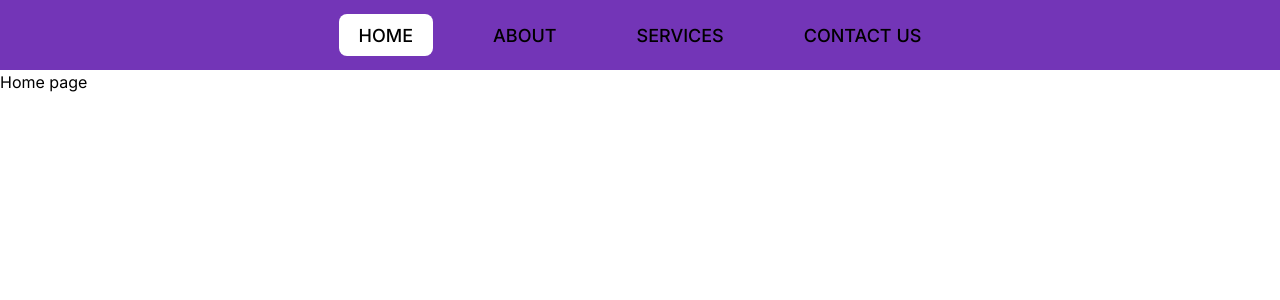
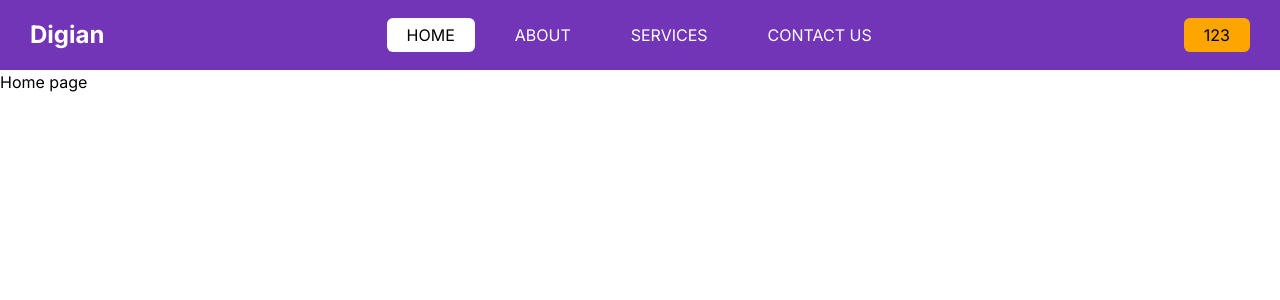
Before and after one commit to SvyatoyTapok/nextjs-dashboard, a Next.js app: page / in a window 1280 px wide. Shown: the top 300 px of the page. Built offline with nearby package versions, Linux system fonts and the light colour scheme; a web font is replaced by a local one.

Commit message:
almost right button, note to do: clear button

```diff
--- a/app/components/Button/HeaderButton.tsx
+++ b/app/components/Button/HeaderButton.tsx
@@ -2,47 +2,45 @@ import React from "react";
 import Link from "next/link";
 import { useState } from "react";
 
-type ButtonProps = {
+type Props = {
     bgColor?: string,
     textColor?: string,
     text: string,
     href: string,
-    onClick: () => void
+    onClick?: () => void
 }
 
-export default function HeaderButton({ bgColor, textColor, text, href, onClick }: ButtonProps) {
+export default function HeaderButton({ bgColor, textColor, text, href, onClick }: Props) {
 
     const [hover, setHover] = useState(false)
+    const handleMouseEnter = () => { setHover(true) }
+    const handleMouseLeave = () => { setHover(false) }
 
-    const handleMouseEnter = () => {
-        setHover(true)
-    }
-    const handleMouseLeave = () => {
-        setHover(false)
-    }
     return (
-        <>
-            <Link href={href}>
-                <div
+        <Link
+            onClick={() => onClick()}
+            href={href}
             onMouseEnter={handleMouseEnter}
             onMouseLeave={handleMouseLeave}
-                    onClick={() => onClick()}
             style={{
-                        backgroundColor: hover ? 'grey' : bgColor,
-                        height: 42,
-                        transition: "all 0.33s",
+                backgroundColor: hover ? 'white' : bgColor,
+                height: 34,
+                transition: "all 400ms ease",
                 alignContent: 'center',
-                        borderRadius: 8,
+                borderRadius: 6,
                 paddingLeft: 20,
                 paddingRight: 20,
-                        marginLeft: 20,
-                        marginRight: 20
+                marginLeft: 10,
+                marginRight: 10
             }}>
-                    <text style={{ color: textColor, fontSize: 18, fontWeight: 500 }}>
+            <text style={{
+                color: hover ? '' : textColor,
+                transition: "all 400ms ease",
+                fontSize: 16,
+                fontWeight: 400
+            }}>
                 {text}
             </text>
-                </div>
         </Link>
-        </>
     )
 }
--- a/app/components/Header/Header.tsx
+++ b/app/components/Header/Header.tsx
@@ -3,41 +3,61 @@
 import styles from './mystyle.module.css'
 import { useState } from 'react';
 import HeaderButton from '../Button/HeaderButton';
-
+import HeaderLogo from '../HeaderLogo/HeaderLogo';
 export default function Header() {
 
     const [activeButton, setActiveButton] = useState(1)
 
     return (
         <div className={styles.wrapper}>
-            <div className={styles.headerContainer}>
+            <div style={{
+                display: 'flex',
+                alignItems: 'center',
+                left: 0,
+                marginLeft: 30,
+            }}>
+                <HeaderLogo href={'/'} />
+            </div>
+            <div className={styles.headerItems}>
                 <HeaderButton
-                    textColor='black'
+                    textColor={activeButton === 1 ? 'black' : 'white'}
                     bgColor={activeButton === 1 ? 'white' : ''}
                     text='HOME'
                     href='/'
                     onClick={() => setActiveButton(1)}
                 />
                 <HeaderButton
-                    textColor='black'
+                    textColor={activeButton === 2 ? 'black' : 'white'}
                     bgColor={activeButton === 2 ? 'white' : ''}
                     text='ABOUT'
                     href='/about'
                     onClick={() => setActiveButton(2)}
                 />
                 <HeaderButton
-                    textColor='black'
+                    textColor={activeButton === 3 ? 'black' : 'white'}
                     bgColor={activeButton === 3 ? 'white' : ''}
                     text='SERVICES'
                     href='/services'
                     onClick={() => setActiveButton(3)}
                 />
                 <HeaderButton
-                    textColor='black'
                     text='CONTACT US'
                     href='/'
+                    textColor={activeButton === 4 ? 'black' : 'white'}
                     bgColor={activeButton === 4 ? 'white' : ''}
                     onClick={() => setActiveButton(4)}
+                />
+            </div>
+            <div style={{
+                display: 'flex',
+                alignItems: 'center',
+                right: 0,
+                marginRight: 20
+            }}>
+                <HeaderButton
+                    href={'/'}
+                    text={'123'}
+                    bgColor='orange'
                 />
             </div>
         </div>
--- a/app/components/Header/mystyle.module.css
+++ b/app/components/Header/mystyle.module.css
@@ -1,12 +1,12 @@
-.headerContainer {
+.wrapper {
+    width: 100%;
+    justify-content: space-between;
+    display: flex;
+    background-color: rgb(115, 53, 183);
+}
+
+.headerItems {
     height: 70px;
     align-items: center;
     display: flex;
 }
-
-.wrapper {
-    width: 100%;
-    justify-content: center;
-    display: flex;
-    background-color: rgb(115, 53, 183);
-}
--- /dev/null
+++ b/app/components/HeaderLogo/HeaderLogo.tsx
@@ -0,0 +1,13 @@
+import Link from 'next/link'
+
+type Props = {
+    href: string
+}
+
+export default function HeaderLogo({ href }: Props) {
+    return (
+        <Link href={href}>
+            <text style={{ color: 'white', fontSize: 24, fontWeight: 'bold' }}>Digian</text>
+        </Link>
+    )
+}
```
Lines whose indentation alone changed are shown as unchanged.
